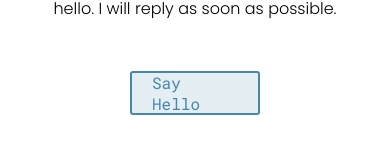
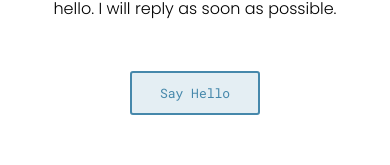
Before and after one commit to Lujan2408/portfolio.github.io, a plain HTML site: page index.html in a window 390 px wide. Shown: the part 2117-2282 px from the top of the page. Drawn offline with Linux system fonts and the light colour scheme.

Commit message:
Corregido el font-size del botón al hacerse responsive

```diff
--- a/main.css
+++ b/main.css
@@ -348,6 +348,10 @@
         font-size: 16px;
     }
 
+    .say-hi a{
+        font-size: 13px;
+    }
+
     .contact-icons {
         gap: 30px;
     }
@@ -436,6 +440,10 @@
         padding: 50px 25px;
     }
 
+    .say-hi a{
+        font-size: 13px;
+    }
+
     .contact-icons {
         margin-bottom: 30px;
         padding: 0px;
```
